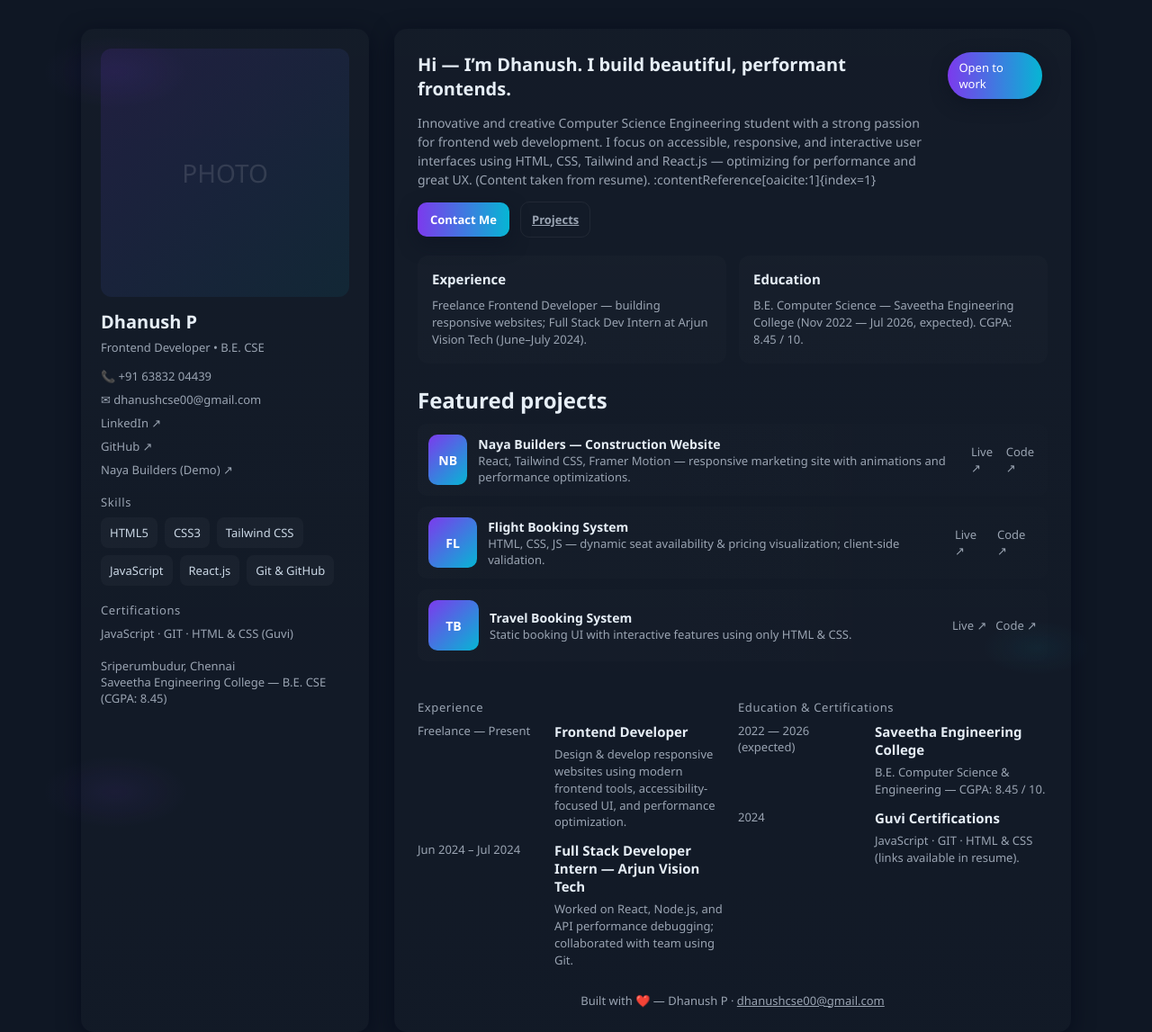
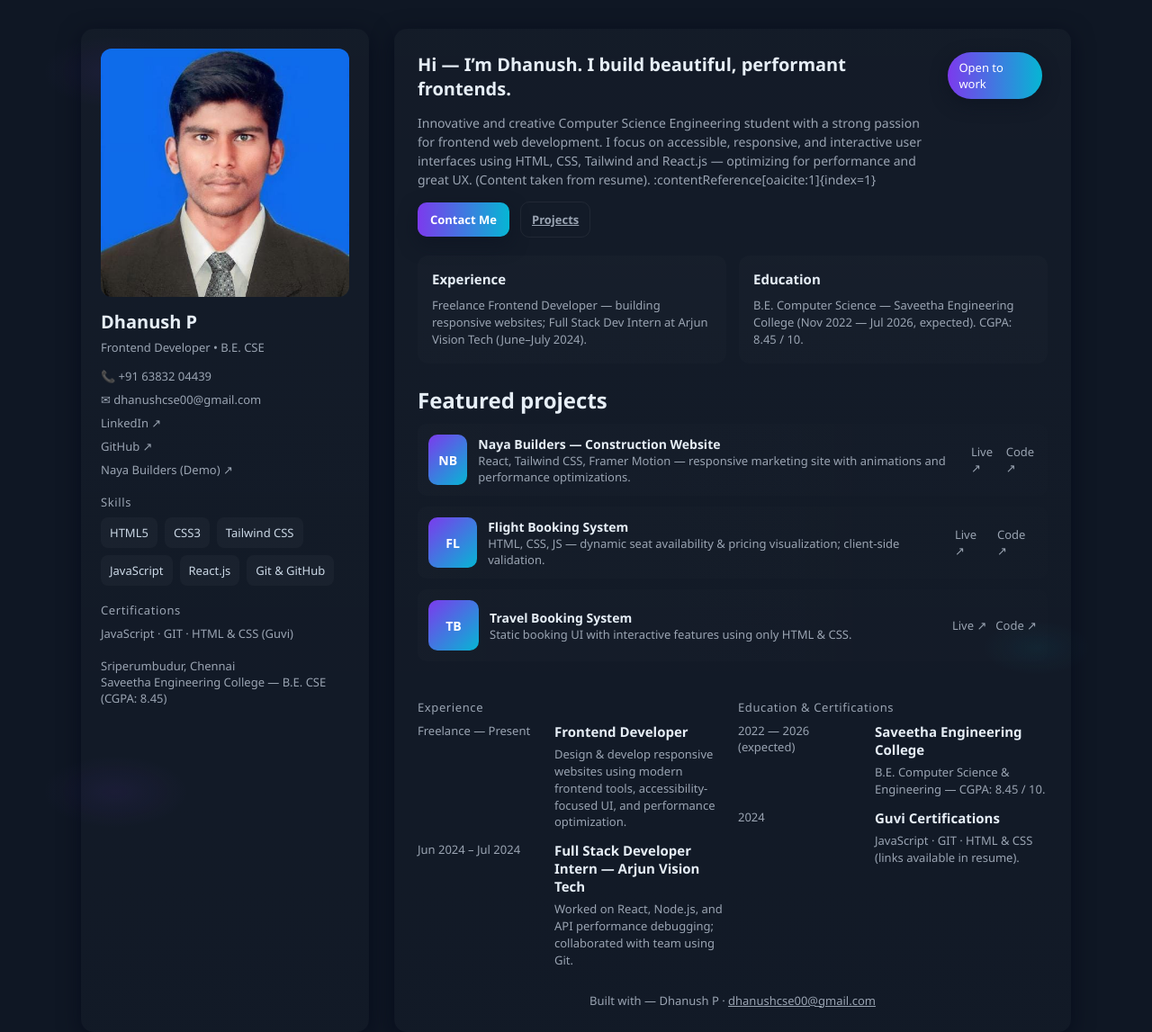
Before and after one commit to DhanushPalani31/portfolio, a plain HTML site: page index.html in a window 1280 px wide. Shown: the whole page at 90% size. Drawn offline with Linux system fonts and the light colour scheme.

Commit message:
Fix:profile-img

```diff
--- a/index.html
+++ b/index.html
@@ -60,8 +60,6 @@
       background:
         linear-gradient(135deg, rgba(124,58,237,0.12), rgba(6,182,212,0.08));
       display:flex;
-      align-items:center;
-      justify-content:center;
       overflow:hidden;
       font-size:28px;
       color: rgba(255,255,255,0.12);
@@ -224,6 +222,8 @@
     <aside class="sidebar" aria-labelledby="about-heading">
       <div class="photo" aria-hidden="true">
         <!-- Replace with your image: <img src="yourphoto.jpg" alt="Dhanush Palani" /> -->
+
+         <img src="./photo.jpg" alt="Dhanush Palani">
         PHOTO
       </div>
       <div>
@@ -387,7 +387,7 @@
       </div>
 
       <footer>
-        Built with ❤️ — Dhanush P · <a href="mailto:dhanushcse00@gmail.com" style="color:inherit; text-decoration:underline">dhanushcse00@gmail.com</a>
+        Built with — Dhanush P · <a href="mailto:dhanushcse00@gmail.com" style="color:inherit; text-decoration:underline">dhanushcse00@gmail.com</a>
       </footer>
     </main>
   </div>
```
Also changed, not shown: photo.jpg (added).
